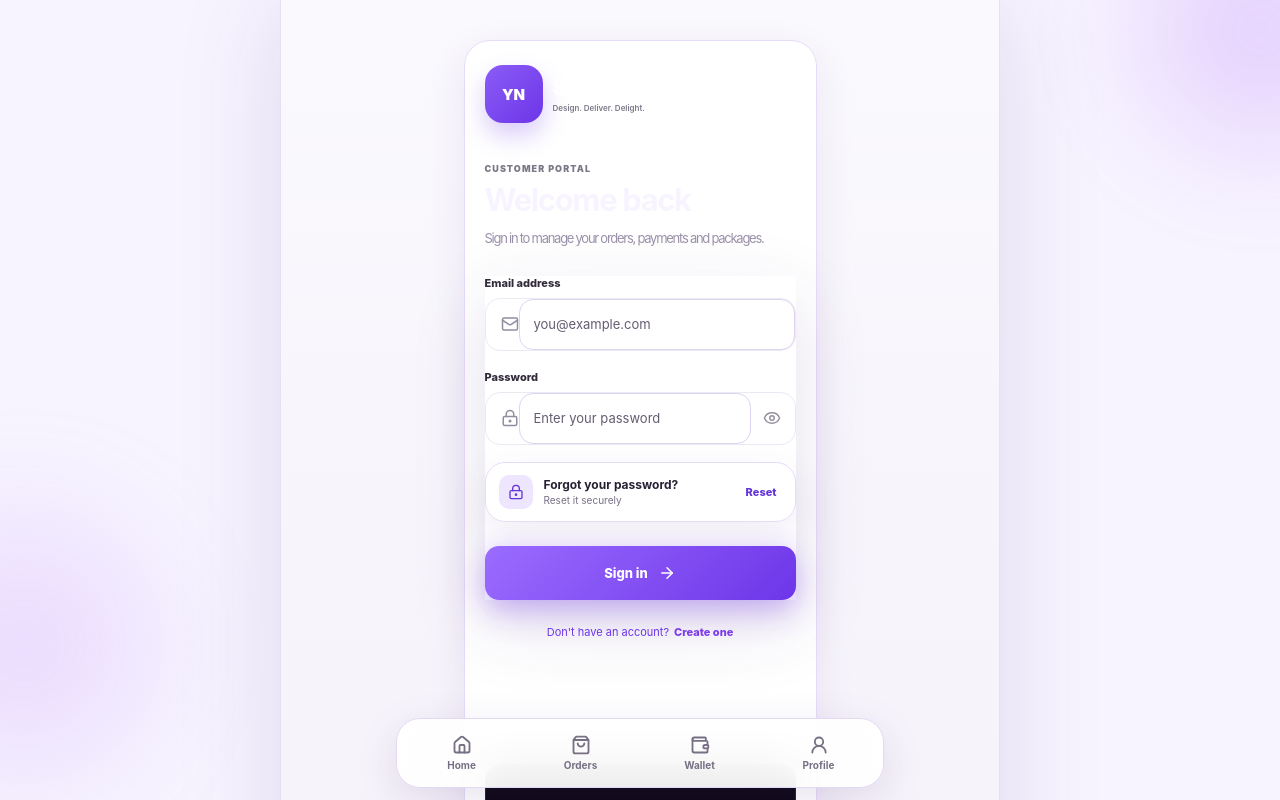
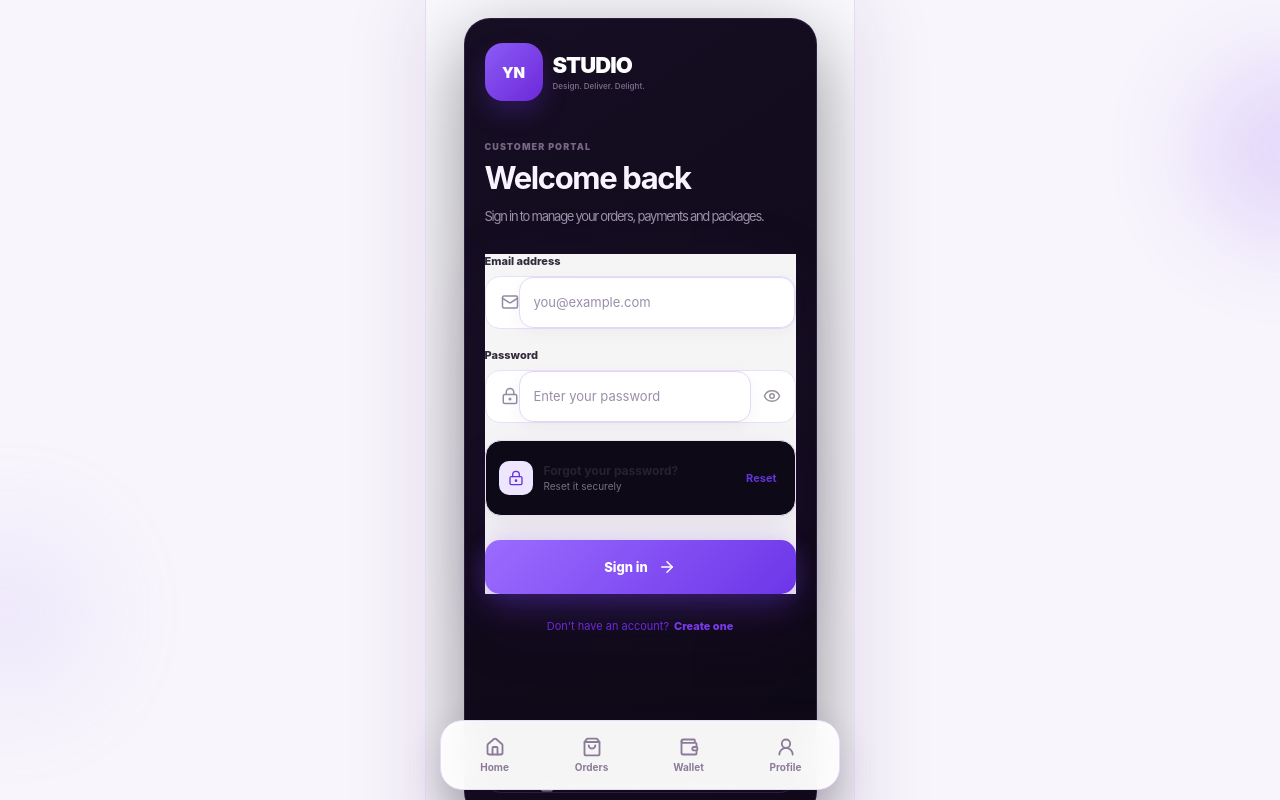
Before and after one commit to ynstudio04-ctrl/YN-Studio, a React (Vite) app in the folder customer/: page /login in a window 1280 px wide. Shown: the top 800 px of the page. Built offline with nearby package versions, Linux system fonts and the light colour scheme; no server answers.

Commit message:
final customer redesign and admin UI fixes

```diff
--- a/customer/index.html
+++ b/customer/index.html
@@ -4,7 +4,7 @@
     <meta charset="UTF-8" />
     <link rel="icon" type="image/png" href="/pwa-icon.png" />
     <link rel="manifest" href="/manifest.webmanifest" />
-    <meta name="theme-color" content="#09070f" />
+    <meta name="theme-color" content="#6d28d9" />
     <meta name="mobile-web-app-capable" content="yes" />
     <meta name="apple-mobile-web-app-capable" content="yes" />
     <meta name="apple-mobile-web-app-status-bar-style" content="black-translucent" />
--- a/customer/src/components/CustomerTheme.jsx
+++ b/customer/src/components/CustomerTheme.jsx
@@ -60,12 +60,9 @@ function playThemeSound(theme) {
 
 export function CustomerThemeProvider({ children }) {
   const [theme, setThemeState] = useState(() => {
-    try {
-      const saved = localStorage.getItem(STORAGE_KEY);
-      return saved === "usagi" || saved === "chiikawa" ? saved : "default";
-    } catch {
-      return "default";
-    }
+    // Always start with the core YN Studio white/purple design.
+    // Optional secret themes can still be activated from the profile screen.
+    return "default";
   });
 
   useEffect(() => {
--- a/customer/src/zzz-final-overrides.css
+++ b/customer/src/zzz-final-overrides.css
@@ -1,252 +1,55 @@
-/* =========================================================
-   YN STUDIO CUSTOMER — FINAL CASCADE OVERRIDES
-   This file is intentionally imported LAST from main.jsx.
-   It wins over every page-specific stylesheet.
-   ========================================================= */
+/* YN STUDIO CUSTOMER — NEW MOBILE DESIGN SYSTEM
+   White + rich purple. Deliberately mobile-sized, never a desktop zoom-out. */
+:root{--yn-purple:#6d28d9;--yn-purple-2:#8b5cf6;--yn-purple-3:#a78bfa;--yn-ink:#24133b;--yn-muted:#766783;--yn-line:#eadff8;--yn-soft:#f7f2ff;--yn-card:#fff;--yn-shadow:0 12px 34px rgba(70,32,116,.10)}
+html,body,#root{background:#f8f5fc!important;color:var(--yn-ink)!important;min-height:100%;}
+body{overflow-x:hidden!important}
+.customer-app{position:relative!important;width:100%!important;max-width:430px!important;min-height:100dvh!important;margin:0 auto!important;background:linear-gradient(180deg,#fff 0%,#fbf9ff 52%,#f5effd 100%)!important;color:var(--yn-ink)!important;overflow:hidden!important;isolation:isolate!important}
+.customer-screen{width:100%!important;max-width:430px!important;min-height:100dvh!important;padding:14px 15px calc(94px + env(safe-area-inset-bottom))!important;background:transparent!important}
+.customer-page-transition{animation:ynPage .38s cubic-bezier(.22,.8,.22,1) both!important}
+@keyframes ynPage{from{opacity:0;transform:translateY(12px) scale(.992)}to{opacity:1;transform:none}}
+.customer-app:before,.customer-app:after{content:"";position:fixed;z-index:-1;pointer-events:none;border-radius:50%;filter:blur(45px);opacity:.18;animation:ynFloat 9s ease-in-out infinite alternate}
+.customer-app:before{width:180px;height:180px;right:-85px;top:45px;background:#8b5cf6}.customer-app:after{width:160px;height:160px;left:-90px;bottom:130px;background:#c4b5fd;animation-delay:-4s}
+@keyframes ynFloat{to{transform:translate(18px,22px) scale(1.08)}}
 
-:root {
-  --yn-final-purple: #7c3aed;
-  --yn-final-purple-2: #a855f7;
-  --yn-final-purple-3: #c084fc;
-  --yn-final-bg: #f7f4ff;
-  --yn-final-card: rgba(255,255,255,.94);
-  --yn-final-line: #e6dcf7;
-  --yn-final-text: #21172d;
-  --yn-final-muted: #776c86;
-}
+/* Make every route feel like one coherent phone app. */
+.customer-app [class*="page"],.customer-app [class*="Page"]{color:var(--yn-ink)}
+.customer-app .customer-home-page,.customer-app .customer-orders-page,.customer-app .customer-order-details-page,.customer-app .customer-wallet-page,.customer-app .customer-savings-page,.customer-app .customer-profile-page,.customer-app .customer-receipts-page,.customer-app .customer-loan-page,.customer-app .customer-coupons-page,.customer-app .customer-notifications-page,.customer-app .customer-auth-page{width:100%!important;max-width:100%!important;min-height:calc(100dvh - 5px)!important;margin:0!important;padding:2px 0 18px!important;background:transparent!important;color:var(--yn-ink)!important}
 
-html, body, #root {
-  min-height: 100%;
-  background: #f7f4ff !important;
-  color: var(--yn-final-text) !important;
-}
+/* Universal cards: white, crisp, purple edge — no washed-out lavender. */
+.customer-app [class*="card"],.customer-app [class*="Card"],.customer-app [class*="panel"],.customer-app [class*="Panel"],.customer-app [class*="section-card"],.customer-app [role="dialog"]{color:var(--yn-ink)!important;border-color:var(--yn-line)!important;box-shadow:var(--yn-shadow)!important}
+.customer-app input,.customer-app textarea,.customer-app select{background:#fff!important;color:#2a173f!important;border:1px solid #e4d7f4!important;border-radius:14px!important;box-shadow:0 5px 16px rgba(77,42,116,.05)!important}
+.customer-app input::placeholder,.customer-app textarea::placeholder{color:#9a8eaa!important}
+.customer-app button{font-weight:700;transition:transform .18s cubic-bezier(.2,.8,.2,1),box-shadow .18s ease,background .18s ease!important}
+.customer-app button:hover{transform:translateY(-2px)}.customer-app button:active{transform:scale(.97)}
+.customer-app .primary,.customer-app .primary-button,.customer-app .customer-primary-button,.customer-app .customer-main-action,.customer-app .submit-button,.customer-app button[class*="primary"]{background:linear-gradient(135deg,#8b5cf6,#6d28d9)!important;color:#fff!important;border:0!important;box-shadow:0 10px 24px rgba(109,40,217,.24)!important}
 
-body {
-  margin: 0 !important;
-  overflow-x: hidden !important;
-  background:
-    radial-gradient(circle at 8% 0%, rgba(168,85,247,.12), transparent 28%),
-    radial-gradient(circle at 92% 12%, rgba(124,58,237,.10), transparent 25%),
-    linear-gradient(180deg,#ffffff 0%,#faf8ff 46%,#f5efff 100%) !important;
-}
+/* Bottom navigation: compact real-phone dock. */
+.customer-app .customer-bottom-nav,.customer-app .yn-customer-bottom-nav,.customer-app .bottom-nav{position:fixed!important;z-index:40!important;left:50%!important;bottom:max(10px,env(safe-area-inset-bottom))!important;transform:translateX(-50%)!important;width:min(calc(100% - 24px),400px)!important;min-height:66px!important;padding:7px!important;display:grid!important;grid-template-columns:repeat(4,1fr)!important;gap:4px!important;background:rgba(255,255,255,.96)!important;border:1px solid #e7dbf5!important;border-radius:22px!important;box-shadow:0 16px 42px rgba(49,25,79,.16)!important;backdrop-filter:blur(18px)!important}
+.customer-app .customer-bottom-nav-item,.customer-app .yn-customer-bottom-nav-item{position:relative!important;min-height:52px!important;border:0!important;border-radius:16px!important;background:transparent!important;color:#8b7b99!important;display:flex!important;align-items:center!important;justify-content:center!important;flex-direction:column!important;gap:4px!important;font-size:10px!important;font-weight:700!important}
+.customer-app .customer-bottom-nav-item.active,.customer-app .yn-customer-bottom-nav-item.active{background:#f0e8ff!important;color:#6d28d9!important;box-shadow:inset 0 0 0 1px #e2d3fa!important}
 
-/* The app itself is always white/purple. Never let an old page stylesheet
-   replace it with a flat white/grey canvas. */
-.customer-app {
-  position: relative !important;
-  width: 100% !important;
-  min-height: 100dvh !important;
-  max-width: 720px !important;
-  margin: 0 auto !important;
-  overflow: hidden !important;
-  isolation: isolate !important;
-  background:
-    radial-gradient(circle at 100% 0%, rgba(168,85,247,.13), transparent 28%),
-    radial-gradient(circle at 0% 55%, rgba(124,58,237,.06), transparent 30%),
-    linear-gradient(180deg,#ffffff 0%,#faf8ff 50%,#f4edff 100%) !important;
-  color: var(--yn-final-text) !important;
-}
+/* Home: bold purple hero, clean cards, readable type. */
+.customer-home-page{padding:4px 0 18px!important}
+.customer-home-header{min-height:62px!important;padding:9px 10px!important;margin-bottom:12px!important;border:1px solid #eadff7!important;border-radius:20px!important;background:rgba(255,255,255,.92)!important;display:flex!important;align-items:center!important;justify-content:space-between!important;box-shadow:0 8px 24px rgba(70,32,116,.07)!important}
+.customer-header-small{color:#8a789b!important;font-size:10px!important}.customer-header-name{color:#24133b!important;font-size:16px!important}.customer-profile-button,.customer-notification-button{background:#f6f0ff!important;border-color:#e7daf6!important;color:#6d28d9!important}
+.customer-welcome-section{min-height:280px!important;margin-bottom:12px!important;padding:26px 20px 18px!important;border:0!important;border-radius:28px!important;background:linear-gradient(140deg,#5b21b6 0%,#7c3aed 48%,#a855f7 100%)!important;box-shadow:0 18px 38px rgba(91,33,182,.24)!important;color:#fff!important;overflow:hidden!important}
+.customer-welcome-section:before{content:""!important;position:absolute!important;width:210px!important;height:210px!important;right:-80px!important;top:-80px!important;border-radius:50%!important;background:rgba(255,255,255,.12)!important;animation:ynFloat 7s ease-in-out infinite alternate!important}
+.customer-welcome-section:after{content:"✦"!important;position:absolute!important;right:24px!important;top:54px!important;color:rgba(255,255,255,.7)!important;font-size:30px!important;animation:ynSpark 2.8s ease-in-out infinite!important}
+@keyframes ynSpark{50%{transform:translateY(-7px) rotate(12deg);opacity:.55}}
+.customer-welcome-section .welcome-copy{position:relative!important;z-index:2!important;width:100%!important}.customer-welcome-section .welcome-copy>span{color:#e9d5ff!important;font-size:10px!important;letter-spacing:.2em!important;font-weight:900!important}.customer-welcome-section h1{margin:10px 0 18px!important;color:#fff!important;font-size:34px!important;line-height:1.02!important;letter-spacing:-.045em!important}.customer-hero-balance{display:inline-flex!important;flex-direction:column!important;padding:11px 14px!important;border:1px solid rgba(255,255,255,.2)!important;border-radius:16px!important;background:rgba(255,255,255,.12)!important;backdrop-filter:blur(12px)!important}.customer-hero-balance span{color:#e9d5ff!important;font-size:9px!important}.customer-hero-balance strong{color:#fff!important;font-size:22px!important;margin-top:2px!important}
+.customer-search-box{background:#fff!important;border:0!important;border-radius:17px!important;box-shadow:0 10px 26px rgba(46,18,83,.14)!important}.customer-search-box input{box-shadow:none!important;border:0!important}.customer-search-camera{background:#eee4ff!important;color:#6d28d9!important}
+.customer-verification-card,.customer-main-shortcut,.customer-empty-order{background:#fff!important;border:1px solid #eadff7!important;border-radius:20px!important}
+.customer-main-shortcut{min-height:82px!important;padding:13px!important}.customer-main-shortcut-icon{background:#f0e8ff!important;color:#6d28d9!important}.customer-main-shortcut strong{color:#2a173f!important}.customer-main-shortcut span{color:#81728f!important}
+.customer-loan-banner{background:linear-gradient(135deg,#24133b,#4c1d95)!important;color:#fff!important;border:0!important;border-radius:22px!important;box-shadow:0 14px 30px rgba(76,29,149,.2)!important}.customer-loan-banner *{color:inherit}.customer-loan-progress{background:rgba(255,255,255,.18)!important}.customer-loan-progress-fill{background:#c4b5fd!important}
+.customer-section-header h2{color:#2a173f!important}.customer-section-header button{color:#6d28d9!important}.customer-quick-action{background:#fff!important;border:1px solid #eadff7!important;border-radius:19px!important;box-shadow:0 8px 22px rgba(70,32,116,.06)!important;color:#2a173f!important}.customer-quick-action-icon{background:#f0e8ff!important;color:#6d28d9!important}.customer-quick-action span{color:#3a2850!important;font-weight:800!important}
 
-.customer-app::before,
-.customer-app::after {
-  content: "" !important;
-  position: fixed !important;
-  z-index: -1 !important;
-  pointer-events: none !important;
-  width: 220px !important;
-  height: 220px !important;
-  border-radius: 50% !important;
-  filter: blur(60px) !important;
-  opacity: .22 !important;
-  animation: ynFinalFloat 11s ease-in-out infinite alternate !important;
-}
-.customer-app::before { background:#a855f7 !important; top:-90px !important; right:-80px !important; }
-.customer-app::after { background:#c084fc !important; left:-110px !important; bottom:8% !important; animation-delay:-5s !important; }
+/* Auth pages */
+.customer-auth-page{background:transparent!important}.customer-auth-page input{min-height:50px!important}.customer-auth-page button{min-height:50px!important;border-radius:15px!important}
 
-.customer-screen {
-  width: 100% !important;
-  max-width: 100% !important;
-  min-height: 100dvh !important;
-  background: transparent !important;
-}
+/* Never allow legacy theme to reintroduce the pale purple palette. */
+.customer-app.customer-theme-usagi,.customer-app.customer-theme-chiikawa{background:linear-gradient(180deg,#fff 0%,#fbf9ff 52%,#f5effd 100%)!important}
+.customer-app.customer-theme-usagi *,.customer-app.customer-theme-chiikawa *{font-family:inherit}
 
-/* Every route root gets the same canvas. */
-.customer-home-page,
-.customer-orders-page,
-.customer-order-details-page,
-.customer-wallet-page,
-.customer-savings-page,
-.customer-profile-page,
-.customer-receipts-page,
-.customer-loan-page,
-.customer-payment-page,
-.customer-coupons-page,
-.customer-auth-page,
-.passcode-page,
-.customer-notifications-page {
-  min-height: calc(100dvh - 10px) !important;
-  background: transparent !important;
-  color: var(--yn-final-text) !important;
-}
-
-/* Old page CSS contains many white cards. Keep cards white, but give them
-   the new purple glass treatment consistently. */
-.customer-app .customer-home-header,
-.customer-app .customer-verification-card,
-.customer-app .customer-main-shortcut,
-.customer-app .customer-loan-banner,
-.customer-app .customer-order-card,
-.customer-app .customer-orders-card,
-.customer-app .order-details-card,
-.customer-app .wallet-card,
-.customer-app .wallet-history,
-.customer-app .profile-list,
-.customer-app .profile-hero,
-.customer-app .receipt-list,
-.customer-app .receipt-heading,
-.customer-app .saving-card,
-.customer-app .saving-request,
-.customer-app .customer-coupon-card,
-.customer-app .customer-coupon-checker,
-.customer-app .customer-coupons-header,
-.customer-app .customer-notification-card,
-.customer-app .customer-notifications-header,
-.customer-app .customer-card,
-.customer-app .order-card,
-.customer-app .request-card,
-.customer-app .receipt-card,
-.customer-app .profile-card,
-.customer-app .customer-section-card,
-.customer-app .loan-card,
-.customer-app .loan-summary-card,
-.customer-app .loan-payment-card,
-.customer-app .customer-auth-container,
-.customer-app .auth-card,
-.customer-app .customer-auth-card,
-.customer-app .passcode-card,
-.customer-app .payment-name-card,
-.customer-app [class*="card"] {
-  background: rgba(255,255,255,.94) !important;
-  color: var(--yn-final-text) !important;
-  border-color: var(--yn-final-line) !important;
-  box-shadow: 0 14px 40px rgba(91,45,145,.09) !important;
-}
-
-.customer-app [class*="card"] {
-  border-radius: 20px !important;
-}
-
-/* Purple identity elements */
-.customer-app button[class*="primary"],
-.customer-app .primary,
-.customer-app .primary-button,
-.customer-app .customer-primary-button,
-.customer-app .customer-main-action,
-.customer-app .submit-button,
-.customer-app .loan-primary-button,
-.customer-app .loan-submit-button,
-.customer-app [class*="primary-button"] {
-  background: linear-gradient(135deg,#8b5cf6,#6d28d9) !important;
-  color: #fff !important;
-  border-color: transparent !important;
-  box-shadow: 0 12px 30px rgba(109,40,217,.24) !important;
-}
-
-.customer-app button:hover,
-.customer-app a[class*="button"]:hover {
-  transform: translateY(-2px) !important;
-  filter: saturate(1.06) !important;
-}
-.customer-app button:active,
-.customer-app a[class*="button"]:active {
-  transform: translateY(0) scale(.975) !important;
-}
-
-.customer-app input,
-.customer-app textarea,
-.customer-app select {
-  background: #fff !important;
-  color: var(--yn-final-text) !important;
-  border-color: #dfd3f2 !important;
-}
-.customer-app input:focus,
-.customer-app textarea:focus,
-.customer-app select:focus {
-  border-color: #9b6cff !important;
-  box-shadow: 0 0 0 4px rgba(139,92,246,.12) !important;
-}
-
-/* Home hero remains the visual centerpiece. */
-.customer-app .customer-welcome-section,
-.customer-app .customer-coupon-hero {
-  background: linear-gradient(135deg,#5b21b6 0%,#7c3aed 48%,#a855f7 100%) !important;
-  color: #fff !important;
-  border-color: rgba(255,255,255,.18) !important;
-  box-shadow: 0 22px 55px rgba(109,40,217,.25) !important;
-}
-.customer-app .customer-welcome-section h1,
-.customer-app .customer-welcome-section strong,
-.customer-app .customer-welcome-section span,
-.customer-app .customer-coupon-hero * {
-  color: #fff !important;
-}
-
-/* Bottom navigation */
-.customer-app .yn-customer-bottom-nav,
-.customer-app .customer-bottom-nav,
-.customer-app .bottom-nav {
-  background: rgba(255,255,255,.92) !important;
-  border: 1px solid #e3d8f3 !important;
-  box-shadow: 0 12px 40px rgba(76,38,120,.13) !important;
-  backdrop-filter: blur(22px) !important;
-  -webkit-backdrop-filter: blur(22px) !important;
-}
-.customer-app .yn-customer-bottom-nav-item.active,
-.customer-app .customer-bottom-nav-item.active {
-  color: #7c3aed !important;
-  background: rgba(124,58,237,.09) !important;
-  border-radius: 15px !important;
-}
-
-/* Modal / dialog */
-.customer-app [role="dialog"],
-.customer-app .modal,
-.customer-app .modal-card,
-.customer-app .saving-modal,
-.customer-app .loan-modal,
-.customer-app .payment-modal {
-  background: #fff !important;
-  color: var(--yn-final-text) !important;
-  border: 1px solid #e3d8f3 !important;
-  box-shadow: 0 30px 90px rgba(54,25,88,.22) !important;
-}
-
-/* Animated route entrance */
-.customer-page-transition {
-  animation: ynFinalPageIn .42s cubic-bezier(.2,.85,.25,1) both !important;
-  will-change: transform, opacity, filter !important;
-}
-@keyframes ynFinalPageIn {
-  from { opacity:0; transform:translateY(14px) scale(.985); filter:blur(3px); }
-  to { opacity:1; transform:none; filter:none; }
-}
-@keyframes ynFinalFloat {
-  from { transform:translate3d(0,0,0) scale(1); }
-  to { transform:translate3d(22px,18px,0) scale(1.08); }
-}
-
-@media (min-width:700px) {
-  body { background:#f2eaff !important; }
-  .customer-app {
-    max-width:720px !important;
-    box-shadow: 0 0 100px rgba(80,37,128,.13) !important;
-    border-left:1px solid #e8def6 !important;
-    border-right:1px solid #e8def6 !important;
-  }
-}
-
-@media (prefers-reduced-motion:reduce) {
-  .customer-app::before,
-  .customer-app::after,
-  .customer-page-transition { animation:none !important; }
-}
+@media(min-width:700px){html,body{background:#eee8f7!important}.customer-app{max-width:430px!important;border-left:1px solid #e6d9f3!important;border-right:1px solid #e6d9f3!important;box-shadow:0 0 80px rgba(64,30,102,.12)!important}.customer-screen{max-width:430px!important}}
+@media(max-width:360px){.customer-screen{padding-left:12px!important;padding-right:12px!important}.customer-welcome-section h1{font-size:30px!important}.customer-bottom-nav{width:calc(100% - 18px)!important}}
+@media(prefers-reduced-motion:reduce){.customer-app:before,.customer-app:after,.customer-page-transition,.customer-welcome-section:before,.customer-welcome-section:after{animation:none!important}.customer-app button{transition:none!important}}
```
Also changed, not shown: 2 other files (tests, documents, lock files or other folders).
